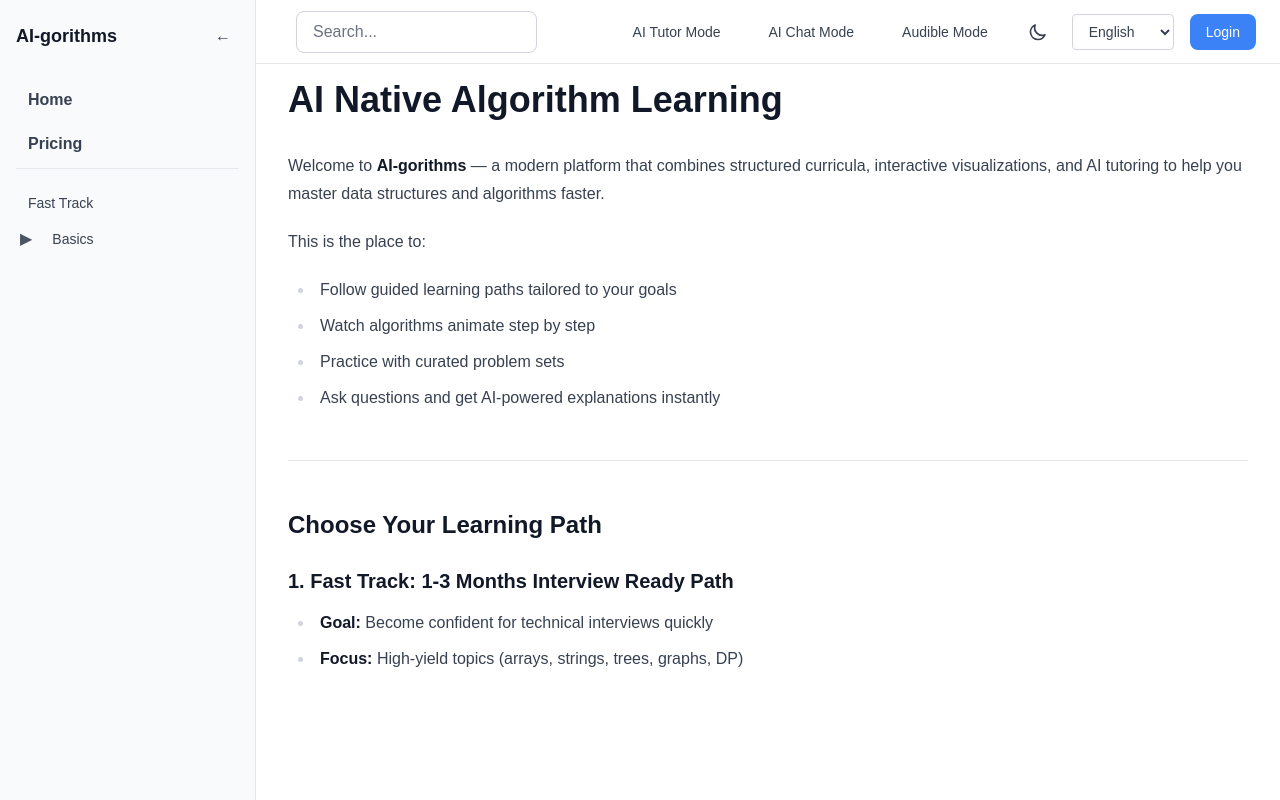
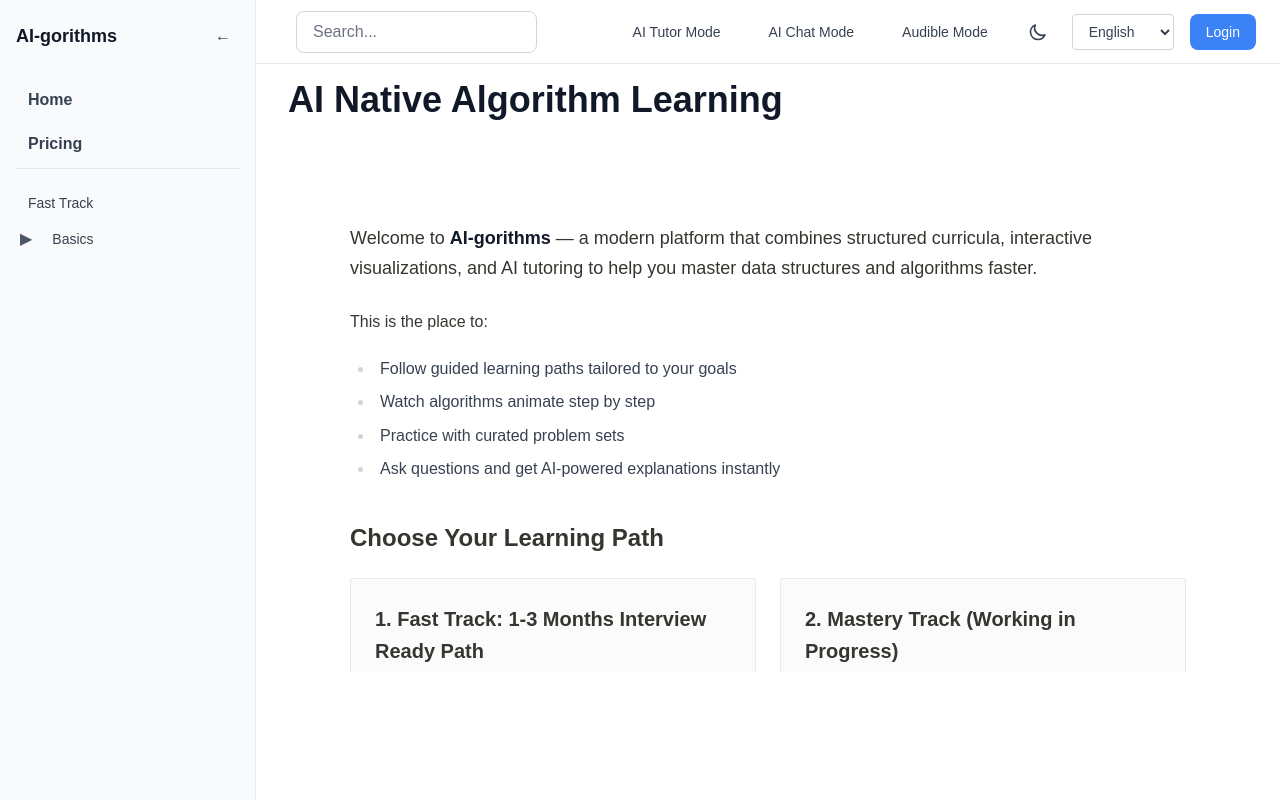
Before and after one commit to Chinese-Community-AI/AI-gorithms, a Next.js app: page / in a window 1280 px wide. Built offline with nearby package versions, Linux system fonts and the light colour scheme.

Commit message:
Optimize home page

```diff
--- a/app/page.tsx
+++ b/app/page.tsx
@@ -1,87 +1,86 @@
 import ArticleContent from "@/components/article/ArticleContent";
 
 export default function Home() {
-  // Converted from home.mdx to HTML - keeping MDX files for later MDX integration
   const content = `
-    <p>Welcome to <strong>AI-gorithms</strong> — a modern platform that combines structured curricula, interactive visualizations, and AI tutoring to help you master data structures and algorithms faster.</p>
+    <div style="max-width: 900px; margin: 0 auto; padding: 3rem 2rem;">
+      <p style="font-size: 1.125rem; line-height: 1.7; color: rgb(55, 53, 47); margin-bottom: 1.5rem;">Welcome to <strong>AI-gorithms</strong> — a modern platform that combines structured curricula, interactive visualizations, and AI tutoring to help you master data structures and algorithms faster.</p>
 
-    <p>This is the place to:</p>
+      <p style="color: rgb(55, 53, 47); margin-bottom: 0.75rem;">This is the place to:</p>
 
-    <ul>
-      <li>Follow guided learning paths tailored to your goals</li>
-      <li>Watch algorithms animate step by step</li>
-      <li>Practice with curated problem sets</li>
+      <ul style="margin-bottom: 2rem; padding-left: 1.5rem; color: rgb(55, 53, 47); line-height: 1.6;">
+        <li style="margin-bottom: 0.5rem;">Follow guided learning paths tailored to your goals</li>
+        <li style="margin-bottom: 0.5rem;">Watch algorithms animate step by step</li>
+        <li style="margin-bottom: 0.5rem;">Practice with curated problem sets</li>
         <li>Ask questions and get AI-powered explanations instantly</li>
       </ul>
 
-    <hr>
+      <h2 style="font-size: 1.5rem; font-weight: 600; margin-top: 2.5rem; margin-bottom: 1.5rem; color: rgb(55, 53, 47);">Choose Your Learning Path</h2>
 
-    <h2>Choose Your Learning Path</h2>
-
-    <h3>1. Fast Track: 1-3 Months Interview Ready Path</h3>
-
-    <ul>
-      <li><strong>Goal:</strong> Become confident for technical interviews quickly</li>
-      <li><strong>Focus:</strong> High-yield topics (arrays, strings, trees, graphs, DP)</li>
-      <li><strong>Format:</strong> Daily lessons, cheat sheets, timed practice, mock interviews</li>
+      <div style="display: grid; grid-template-columns: repeat(auto-fit, minmax(300px, 1fr)); gap: 1.5rem; margin-bottom: 2.5rem;">
+        <div style="border: 1px solid rgba(55, 53, 47, 0.09); padding: 1.5rem; border-radius: 3px; background: rgba(55, 53, 47, 0.02);">
+          <h3 style="font-size: 1.25rem; font-weight: 600; margin-top: 0; margin-bottom: 1rem; color: rgb(55, 53, 47);">1. Fast Track: 1-3 Months Interview Ready Path</h3>
+          <ul style="margin: 0; padding-left: 1.5rem; color: rgb(55, 53, 47); line-height: 1.6;">
+            <li style="margin-bottom: 0.5rem;"><strong>Goal:</strong> Become confident for technical interviews quickly</li>
+            <li style="margin-bottom: 0.5rem;"><strong>Focus:</strong> High-yield topics (arrays, strings, trees, graphs, DP)</li>
+            <li style="margin-bottom: 0.5rem;"><strong>Format:</strong> Daily lessons, cheat sheets, timed practice, mock interviews</li>
             <li><strong>AI Support:</strong> Instant hints, solution walk-throughs, mock interviewer</li>
           </ul>
+        </div>
 
-    <h3>2. Mastery Track (Working in Progress)</h3>
-
-    <ul>
-      <li><strong>Goal:</strong> Build deep intuition and long-term fluency</li>
-      <li><strong>Focus:</strong> Fundamentals plus advanced topics (geometry, network flows, distributed algorithms)</li>
-      <li><strong>Format:</strong> Multi-stage roadmap with projects, reflections, and spaced repetition</li>
+        <div style="border: 1px solid rgba(55, 53, 47, 0.09); padding: 1.5rem; border-radius: 3px; background: rgba(55, 53, 47, 0.02);">
+          <h3 style="font-size: 1.25rem; font-weight: 600; margin-top: 0; margin-bottom: 1rem; color: rgb(55, 53, 47);">2. Mastery Track (Working in Progress)</h3>
+          <ul style="margin: 0; padding-left: 1.5rem; color: rgb(55, 53, 47); line-height: 1.6;">
+            <li style="margin-bottom: 0.5rem;"><strong>Goal:</strong> Build deep intuition and long-term fluency</li>
+            <li style="margin-bottom: 0.5rem;"><strong>Focus:</strong> Fundamentals plus advanced topics (geometry, network flows, distributed algorithms)</li>
+            <li style="margin-bottom: 0.5rem;"><strong>Format:</strong> Multi-stage roadmap with projects, reflections, and spaced repetition</li>
             <li><strong>AI Support:</strong> Personalized feedback, adaptive practice, code reviews</li>
           </ul>
+        </div>
+      </div>
 
-    <hr>
+      <h2 style="font-size: 1.5rem; font-weight: 600; margin-top: 2.5rem; margin-bottom: 1.5rem; color: rgb(55, 53, 47);">How the Platform Helps You Learn</h2>
 
-    <h2>How the Platform Helps You Learn</h2>
-
-    <ol>
-      <li><strong>Learn</strong> – Read MDX lessons designed for clarity and incremental progression</li>
-      <li><strong>Visualize</strong> – Explore interactive diagrams and algorithm animations</li>
-      <li><strong>Practice</strong> – Solve guided problems with auto-graded solutions</li>
+      <ol style="margin-bottom: 2.5rem; padding-left: 1.5rem; color: rgb(55, 53, 47); line-height: 1.6;">
+        <li style="margin-bottom: 0.75rem;"><strong>Learn</strong> – Read MDX lessons designed for clarity and incremental progression</li>
+        <li style="margin-bottom: 0.75rem;"><strong>Visualize</strong> – Explore interactive diagrams and algorithm animations</li>
+        <li style="margin-bottom: 0.75rem;"><strong>Practice</strong> – Solve guided problems with auto-graded solutions</li>
         <li><strong>Reflect</strong> – Use AI to review your code, explain concepts, or generate new drills</li>
       </ol>
 
-    <hr>
+      <h2 style="font-size: 1.5rem; font-weight: 600; margin-top: 2.5rem; margin-bottom: 1.5rem; color: rgb(55, 53, 47);">AI-Powered Assistance</h2>
 
-    <h2>AI-Powered Assistance</h2>
-
-    <ul>
-      <li><strong>Ask Anything:</strong> Highlight text or click "Ask AI" to clarify concepts</li>
-      <li><strong>Explain Code:</strong> Let AI break down any snippet line by line</li>
-      <li><strong>Generate Problems:</strong> Get personalized drills at your level</li>
+      <div style="background: rgba(46, 170, 220, 0.08); border-left: 3px solid rgba(46, 170, 220, 0.3); padding: 1rem 1.25rem; margin-bottom: 2.5rem; border-radius: 3px;">
+        <ul style="margin: 0; padding-left: 1.5rem; color: rgb(55, 53, 47); line-height: 1.6;">
+          <li style="margin-bottom: 0.5rem;"><strong>Ask Anything:</strong> Highlight text or click "Ask AI" to clarify concepts</li>
+          <li style="margin-bottom: 0.5rem;"><strong>Explain Code:</strong> Let AI break down any snippet line by line</li>
+          <li style="margin-bottom: 0.5rem;"><strong>Generate Problems:</strong> Get personalized drills at your level</li>
           <li><strong>Review Solutions:</strong> Receive feedback on complexity, readability, and edge cases</li>
         </ul>
+      </div>
 
-    <hr>
+      <h2 style="font-size: 1.5rem; font-weight: 600; margin-top: 2.5rem; margin-bottom: 1.5rem; color: rgb(55, 53, 47);">What's Included</h2>
 
-    <h2>What's Included</h2>
-
-    <ul>
-      <li>Structured learning paths (beginner → advanced)</li>
-      <li>Interactive visualizations for key algorithms</li>
-      <li>Embedded code playgrounds with instant feedback</li>
-      <li>Reading progress, bookmarks, and spaced repetition reminders</li>
+      <ul style="margin-bottom: 2.5rem; padding-left: 1.5rem; color: rgb(55, 53, 47); line-height: 1.6;">
+        <li style="margin-bottom: 0.5rem;">Structured learning paths (beginner → advanced)</li>
+        <li style="margin-bottom: 0.5rem;">Interactive visualizations for key algorithms</li>
+        <li style="margin-bottom: 0.5rem;">Embedded code playgrounds with instant feedback</li>
+        <li style="margin-bottom: 0.5rem;">Reading progress, bookmarks, and spaced repetition reminders</li>
         <li>Strategy guides, interview playbooks, and note templates</li>
       </ul>
 
-    <hr>
+      <h2 style="font-size: 1.5rem; font-weight: 600; margin-top: 2.5rem; margin-bottom: 1.5rem; color: rgb(55, 53, 47);">Ready to Start?</h2>
 
-    <h2>Ready to Start?</h2>
-
-    <ol>
-      <li>Pick the learning path that fits your timeline</li>
-      <li>Follow the roadmap and track your progress</li>
-      <li>Use the AI tutor whenever you're stuck or curious</li>
+      <ol style="margin-bottom: 2rem; padding-left: 1.5rem; color: rgb(55, 53, 47); line-height: 1.6;">
+        <li style="margin-bottom: 0.75rem;">Pick the learning path that fits your timeline</li>
+        <li style="margin-bottom: 0.75rem;">Follow the roadmap and track your progress</li>
+        <li style="margin-bottom: 0.75rem;">Use the AI tutor whenever you're stuck or curious</li>
         <li>Iterate, revisit, and keep sharpening your skills</li>
       </ol>
 
-    <p><em>Keep learning, keep shipping, and let AI accelerate your algorithm journey.</em></p>
+      <div style="background: rgba(251, 243, 219, 0.6); border-left: 3px solid rgba(233, 196, 106, 0.4); padding: 1rem 1.25rem; margin-top: 2rem; border-radius: 3px;">
+        <p style="margin: 0; color: rgb(55, 53, 47); line-height: 1.6;"><em>Keep learning, keep shipping, and let AI accelerate your algorithm journey.</em></p>
+      </div>
+    </div>
   `;
 
   return (
```
Lines whose indentation alone changed are shown as unchanged.
